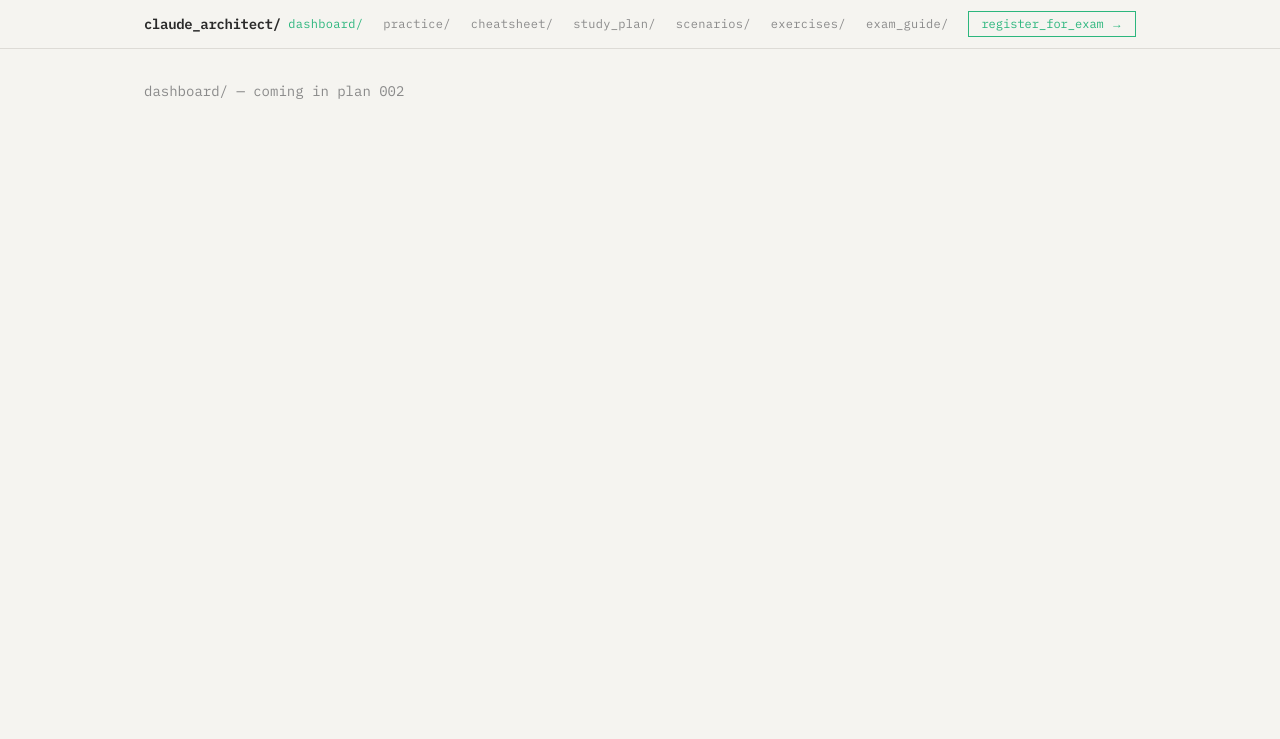
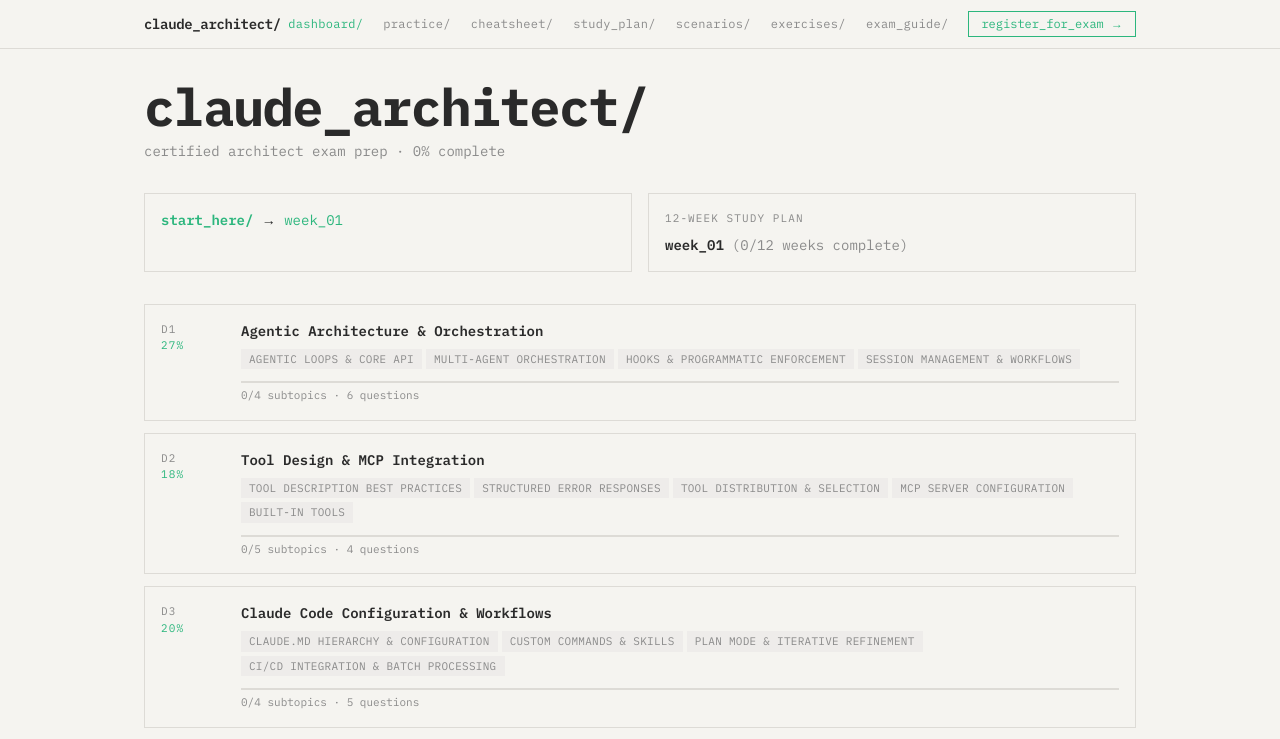
Before and after one commit to maksim-askirka/claude-architect-prep, a Next.js app: page / in a window 1280 px wide. Shown: the top 739 px of the page. Built offline with nearby package versions, Linux system fonts and the light colour scheme.

Commit message:
feat: dashboard page — progress overview, domain rows, continue card, week summary, reset

```diff
--- a/app/page.tsx
+++ b/app/page.tsx
@@ -1,3 +1,53 @@
+// app/page.tsx
+'use client'
+import { useProgress } from '@/hooks/useProgress'
+import { DOMAINS } from '@/lib/domains'
+import { DomainRow } from '@/components/DomainRow'
+import { ContinueCard } from '@/components/ContinueCard'
+import { WeekSummary } from '@/components/WeekSummary'
+import { ResetButton } from '@/components/ResetButton'
+
 export default function DashboardPage() {
-  return <p className="text-[var(--muted)] text-sm">dashboard/ — coming in plan 002</p>
+  const { data, reset } = useProgress()
+
+  const totalSubtopics = DOMAINS.reduce((sum, d) => sum + d.subtopics.length, 0)
+  const completedSubtopics = DOMAINS.reduce(
+    (sum, d) => sum + data.progress[d.key].subtopics.filter(Boolean).length,
+    0
+  )
+  const overallPercent = Math.round((completedSubtopics / totalSubtopics) * 100)
+
+  return (
+    <div>
+      {/* Hero */}
+      <h1 className="text-[52px] md:text-[52px] text-[36px] font-bold tracking-[-0.03em] leading-none mb-2">
+        claude_architect/
+      </h1>
+      <p className="text-sm text-[var(--muted)] mb-8">
+        certified architect exam prep · {overallPercent}% complete
+      </p>
+
+      {/* Top cards */}
+      <div className="grid md:grid-cols-2 gap-4 mb-8">
+        <ContinueCard lastVisited={data.lastVisited} />
+        <WeekSummary studyPlan={data.studyPlan} />
+      </div>
+
+      {/* Domain rows */}
+      <div className="flex flex-col gap-3 mb-8">
+        {DOMAINS.map((domain) => (
+          <DomainRow
+            key={domain.key}
+            domain={domain}
+            progress={data.progress[domain.key]}
+          />
+        ))}
+      </div>
+
+      {/* Reset */}
+      <div className="pt-4 border-t border-[var(--border)]">
+        <ResetButton onReset={reset} />
+      </div>
+    </div>
+  )
 }
--- /dev/null
+++ b/hooks/useProgress.ts
@@ -0,0 +1,25 @@
+// hooks/useProgress.ts
+'use client'
+import { useState, useEffect, useCallback } from 'react'
+import { getProgress, resetProgress as resetLib } from '@/lib/progress'
+import { ProgressData } from '@/types'
+
+export function useProgress() {
+  const [data, setData] = useState<ProgressData>(() => getProgress())
+
+  const reload = useCallback(() => {
+    setData(getProgress())
+  }, [])
+
+  const reset = useCallback(() => {
+    resetLib()
+    setData(getProgress())
+  }, [])
+
+  // Re-read on mount (handles SSR/hydration)
+  useEffect(() => {
+    reload()
+  }, [reload])
+
+  return { data, reload, reset }
+}
```
